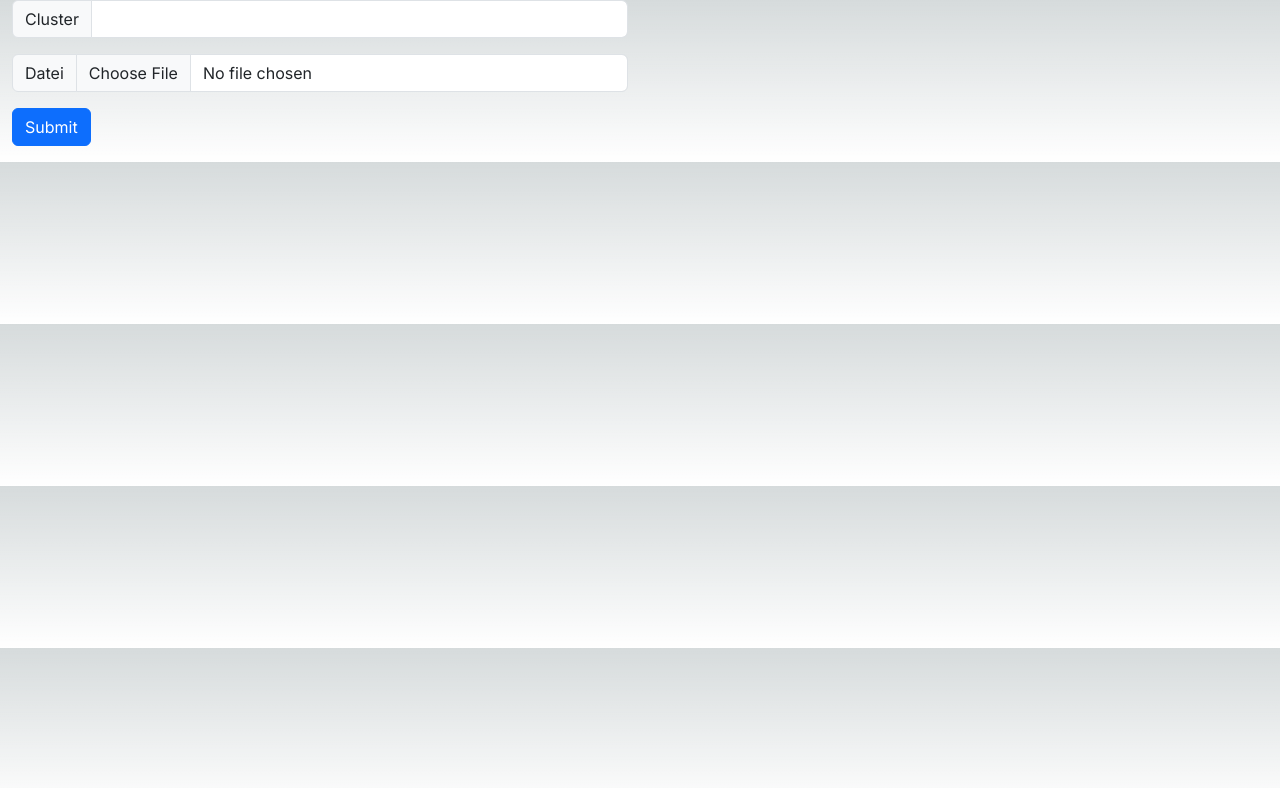
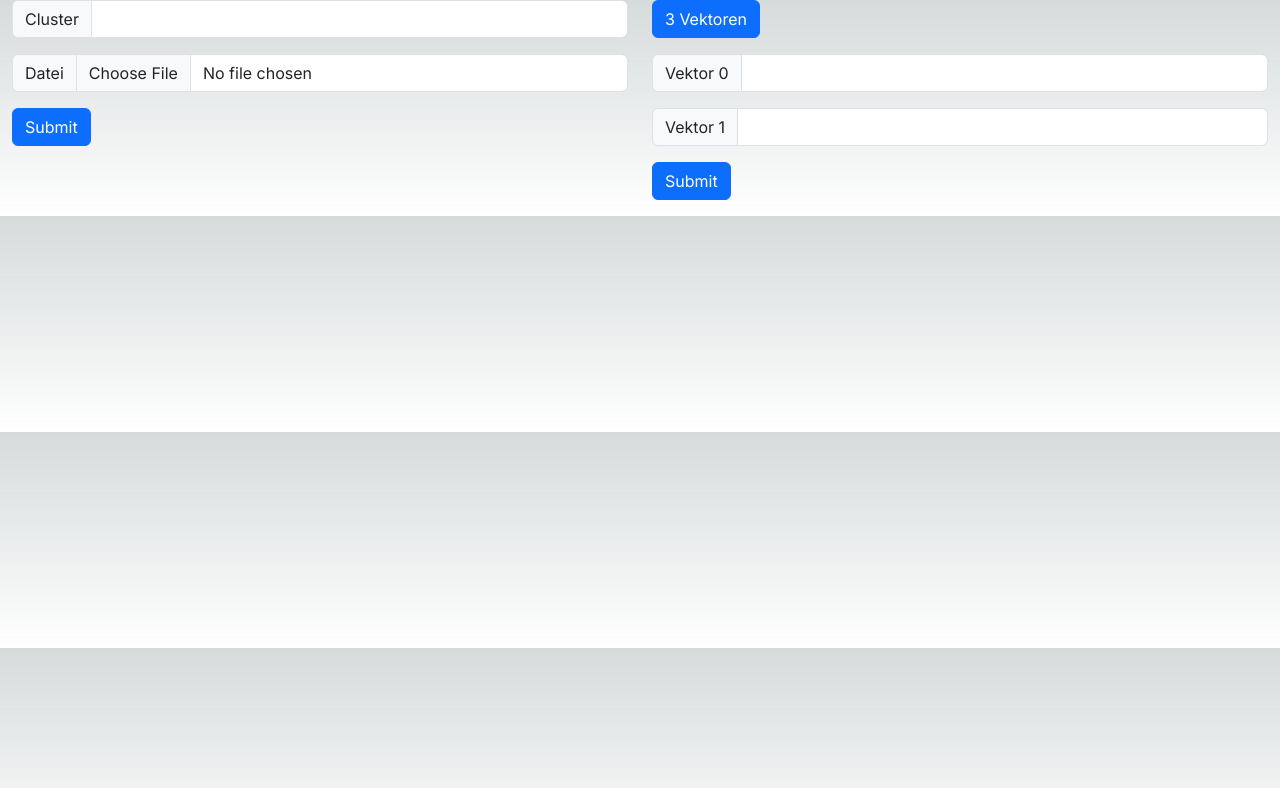
Before and after one commit to felixkru/PP2023, a Next.js app in the folder pp-2023/: page /kmeans in a window 1280 px wide. Shown: the top 788 px of the page. Built offline with nearby package versions, Linux system fonts and the light colour scheme.

Commit message:
add dynamic vector inputs

```diff
--- /dev/null
+++ b/pp-2023/src/app/kmeans/client-elements-customized-input.js
@@ -0,0 +1,56 @@
+'use client'
+
+import {useState, useEffect} from 'react';
+import {getElementByClass, getValueByClass, alertMessage} from '../utils/element-functions';
+
+function CustomElementsCustomizedInput() {
+
+    const [countInputs, setCountInputs] = useState(2);
+    const [counter, setCounter] = useState(2)
+
+    useEffect(() => {
+        const buttonChange = document.querySelector('.btn-change-cluster');
+        buttonChange.addEventListener('click', () => {
+            if (counter % 2 === 0) {
+                buttonChange.innerHTML = '2 Vektoren';
+                setCounter(3);
+            } else {
+                buttonChange.innerHTML = '3 Vektoren';
+                setCounter(2);
+            }
+        });
+
+    }, [counter]);
+
+    const renderInputs = () => {
+        const inputs = [];
+        for (let i = 0; i < counter; i++) {
+            inputs.push(
+                <div key={i} className={gridCell}>
+                    <label className='input-group-text' htmlFor={`inputVector${i}`}>Vektor {i}</label>
+                    <input id={`inputVector${i}`} className={`inputVector${i} form-control`} type={"number"}
+                           required={true}/>
+                </div>
+            );
+        }
+        return inputs;
+    };
+
+    const gridCell = 'grid-cell input-group mb-3';
+    const btnSubmit = 'btn-submit btn btn-primary';
+    const btnChangeCluster = 'btn-change-cluster btn btn-primary';
+
+    return (
+        <form id="formManuelInput">
+            <div className={gridCell}>
+                <button className={btnChangeCluster} type={"button"}>3 Vektoren</button>
+            </div>
+            {renderInputs()}
+            <div className={gridCell}>
+                <button form="" className={btnSubmit} type={"submit"}>Submit</button>
+            </div>
+        </form>
+    );
+}
+
+export default CustomElementsCustomizedInput;
--- a/pp-2023/src/app/kmeans/client-elements.js
+++ b/pp-2023/src/app/kmeans/client-elements-default-input.js
@@ -1,18 +1,14 @@
 'use client'
 import {useState, useEffect} from 'react';
-import {getElementByClass, getValueByClass} from '../utils/element-functions';
+import {getElementByClass, getValueByClass, alertMessage} from '../utils/element-functions';
 import {kMeansAlgorithm} from '../utils/kmeans';
 
-function CustomElements() {
+function CustomElementsDefaultInput() {
 
     const gridCell = 'grid-cell input-group mb-3';
     const inputK = 'inputK form-control';
     const inputDataFile = 'inputDataFile form-control';
     const btnSubmit = 'btn-submit btn btn-primary';
-
-    const alertMessage = (fieldName) => {
-        return `${fieldName}` + ' ist ein Pflichtfeld!';
-    }
 
     const validateKPoints = (documentValue) => {
         if (documentValue) {
@@ -63,4 +59,4 @@ function CustomElements() {
     );
 }
 
-export default CustomElements;
+export default CustomElementsDefaultInput;
--- a/pp-2023/src/app/kmeans/page.js
+++ b/pp-2023/src/app/kmeans/page.js
@@ -1,4 +1,5 @@
-import ClientElements from '../kmeans/client-elements'
+import CustomElementsDefaultInput from './client-elements-default-input';
+import ClientElementsCustomizedInput from './client-elements-customized-input';
 import 'server-only';
 
 export default function SiteKMeans() {
@@ -10,7 +11,10 @@ export default function SiteKMeans() {
         <div className="container">
             <div className={gridRow}>
                 <div className={gridColumn}>
-                    <ClientElements/>
+                    <CustomElementsDefaultInput/>
+                </div>
+                <div className={gridColumn}>
+                    <ClientElementsCustomizedInput/>
                 </div>
             </div>
         </div>
--- a/pp-2023/src/app/utils/element-functions.js
+++ b/pp-2023/src/app/utils/element-functions.js
@@ -7,3 +7,8 @@ export function getValueByClass(queryClass) {
 export function getElementByClass(queryClass) {
     return document.querySelector(queryClass);
 }
+
+// creates an alert with a dynamic fieldName
+export function alertMessage(fieldName) {
+    return `${fieldName}` + ' ist ein Pflichtfeld!';
+}
```
